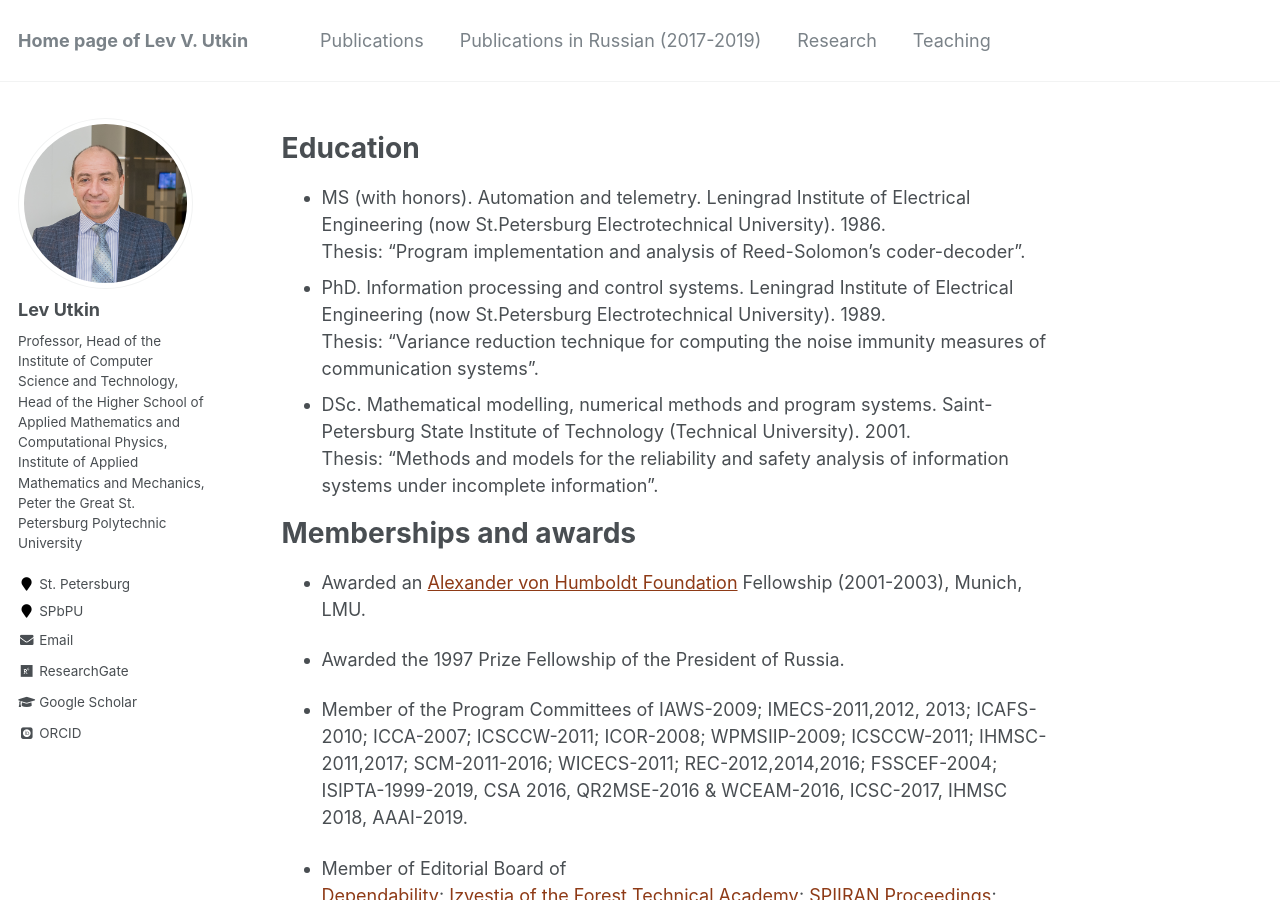
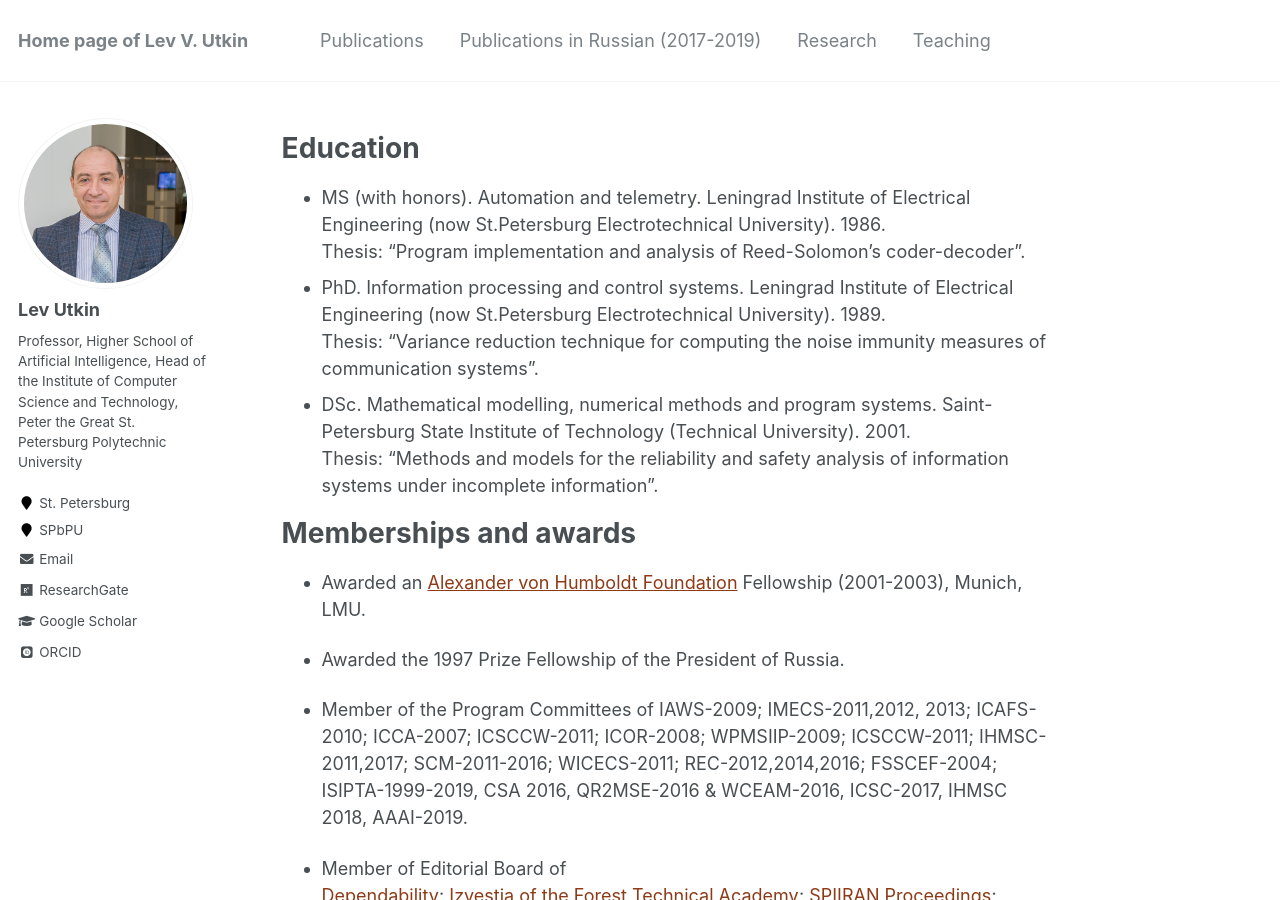
Before and after one commit to levutkin/levutkin.github.io, a Jekyll site: the page built from _pages/about.md, in a window 1280 px wide and 900 px high. Built offline with Jekyll 4.4.1, drawn with Linux system fonts in a browser that asks for light colours; some web fonts are replaced.

Commit message:
Update _config.yml

```diff
--- a/_config.yml
+++ b/_config.yml
@@ -10,7 +10,7 @@ locale                   : "en-US"
 title                    : "Home page of Lev V. Utkin"
 title_separator          : "-"
 name                     : "Lev Utkin"
-description              : "Professor, Head of the Institute of Computer Science and Technology, Head of the Higher School of Applied Mathematics and Computational Physics, Institute of Applied Mathematics and Mechanics, Peter the Great St. Petersburg Polytechnic University"
+description              : "Professor, Higher School of Artificial Intelligence, Head of the Institute of Computer Science and Technology, Peter the Great St. Petersburg Polytechnic University"
 url                      :
 baseurl                  : "" # the subpath of your site, e.g. "/blog"
 repository               : "academicpages/academicpages.github.io"
@@ -82,7 +82,7 @@ analytics:
 author:
   name             : "Lev Utkin"
   avatar           : "Utkin.jpg"
-  bio              : "Professor, Head of the Institute of Computer Science and Technology, Head of the Higher School of Applied Mathematics and Computational Physics, Institute of Applied Mathematics and Mechanics, Peter the Great St. Petersburg Polytechnic University"
+  bio              : "Professor, Higher School of Artificial Intelligence, Head of the Institute of Computer Science and Technology, Peter the Great St. Petersburg Polytechnic University"
   location         : "St. Petersburg"
   employer         : "SPbPU"
   pubmed           :
```
